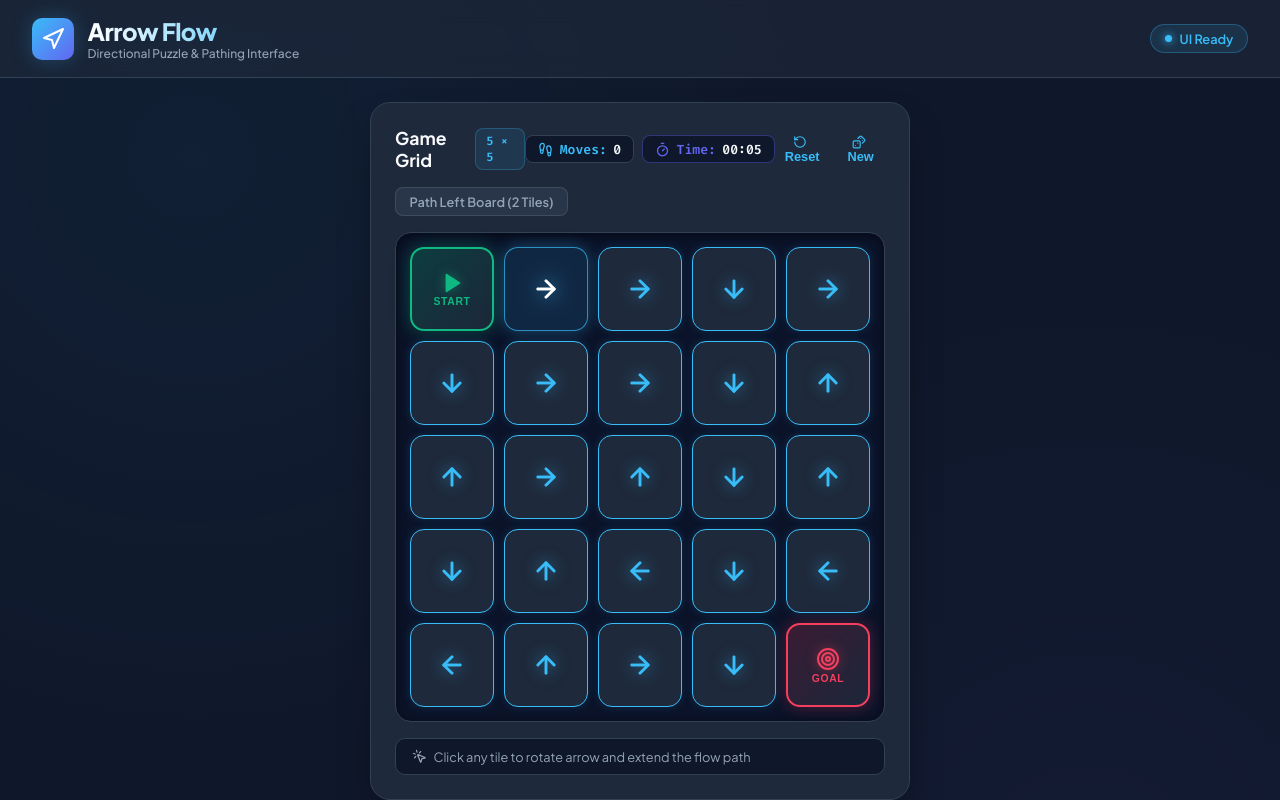
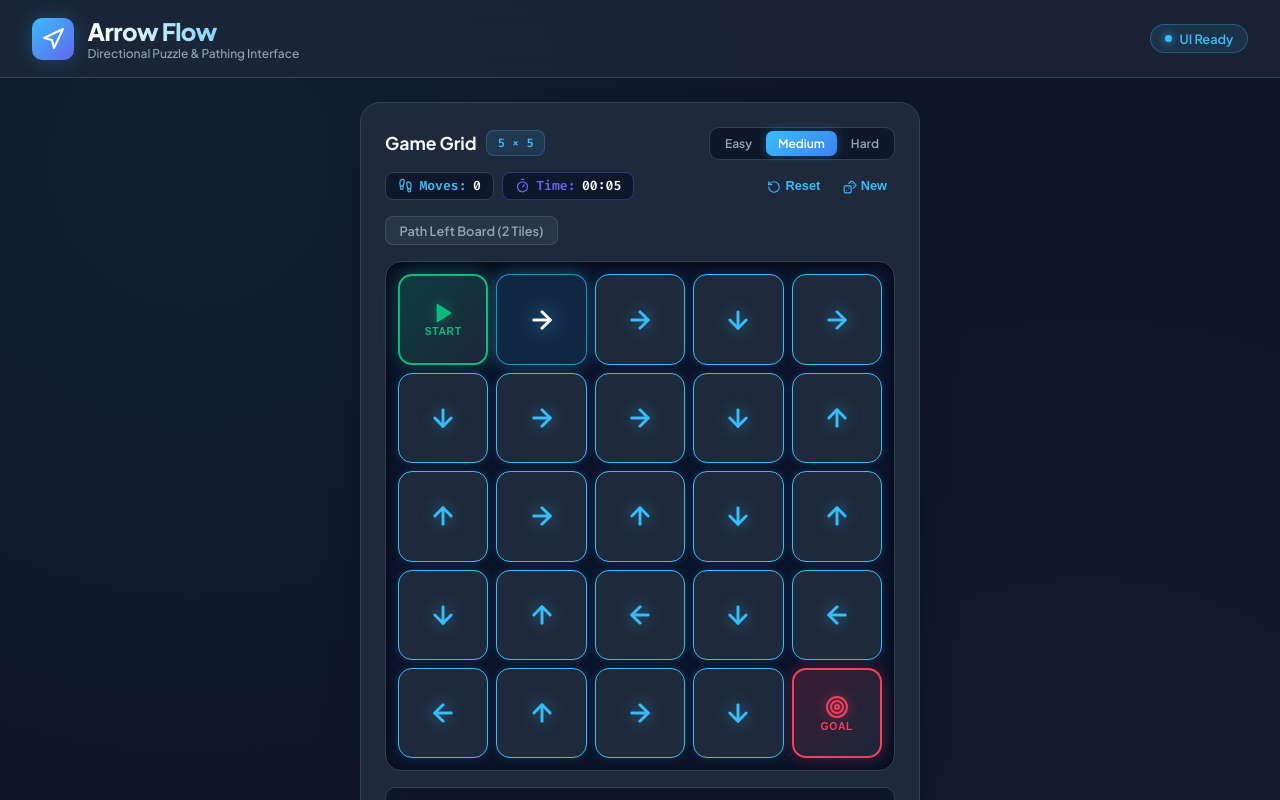
Before and after one commit to 123Devasri/ArrowFlow, a React (Vite) app: page / in a window 1280 px wide. Built offline with nearby package versions, Linux system fonts and the light colour scheme.

Commit message:
Add difficulty levels

```diff
--- a/src/App.jsx
+++ b/src/App.jsx
@@ -6,13 +6,14 @@ import './css/App.css';
 
 /**
  * Main Arrow Flow Application Component.
- * Integrates Header, 5x5 GameBoard, and ControlPanel with timer toggle settings.
+ * Integrates Header, GameBoard (Easy, Medium, Hard), and ControlPanel.
  */
 export default function App() {
   const [moveCount, setMoveCount] = useState(0);
   const [elapsedSeconds, setElapsedSeconds] = useState(0);
   const [isTimerEnabled, setIsTimerEnabled] = useState(true);
   const [gameStatus, setGameStatus] = useState('IDLE');
+  const [difficultyLabel, setDifficultyLabel] = useState('Medium');
 
   const handleToggleTimer = () => {
     setIsTimerEnabled((prev) => !prev);
@@ -28,12 +29,14 @@ export default function App() {
           onMoveCountChange={setMoveCount}
           onElapsedTimeChange={setElapsedSeconds}
           onGameStatusChange={setGameStatus}
+          onDifficultyChange={setDifficultyLabel}
         />
         <ControlPanel
           moveCount={moveCount}
           elapsedSeconds={elapsedSeconds}
           isTimerEnabled={isTimerEnabled}
           gameStatus={gameStatus}
+          difficultyLabel={difficultyLabel}
           onToggleTimer={handleToggleTimer}
         />
       </main>
--- a/src/components/ControlPanel.jsx
+++ b/src/components/ControlPanel.jsx
@@ -4,13 +4,14 @@ import { formatTime } from '../utils/helpers';
 import '../css/ControlPanel.css';
 
 /**
- * Control toolbar component displaying live move stats, timer toggle, and status.
+ * Control toolbar component displaying live move stats, timer toggle, difficulty, and status.
  */
 export default function ControlPanel({
   moveCount = 0,
   elapsedSeconds = 0,
   isTimerEnabled = true,
   gameStatus = 'IDLE',
+  difficultyLabel = 'Medium',
   onReset,
   onToggleTimer,
 }) {
@@ -37,6 +38,11 @@ export default function ControlPanel({
         </div>
 
         <div className="stats-card-group">
+          <div className="stat-chip">
+            <span className="stat-label">Mode</span>
+            <span className="stat-value">{difficultyLabel}</span>
+          </div>
+
           <div className="stat-chip">
             <span className="stat-label">Moves</span>
             <span className="stat-value">{moveCount}</span>
--- a/src/components/GameBoard.jsx
+++ b/src/components/GameBoard.jsx
@@ -1,6 +1,6 @@
 import React, { useState, useMemo, useEffect, useCallback } from 'react';
 import Tile from './Tile';
-import { GRID_ROWS, GRID_COLS } from '../utils/constants';
+import { DIFFICULTY_LEVELS } from '../utils/constants';
 import { getNextClockwiseDirection, formatTime } from '../utils/helpers';
 import { generateSolvableGrid } from '../utils/boardGenerator';
 import { calculateFlowPath } from '../algorithms/pathfinding';
@@ -8,20 +8,28 @@ import { MousePointerClick, RotateCcw, AlertCircle, Trophy, RefreshCw, Footprint
 import '../css/GameBoard.css';
 
 /**
- * Reusable GameBoard component managing matrix state, path traversal, win detection, move counting, timer, and puzzle generation.
+ * Reusable GameBoard component managing matrix state, path traversal, win detection, move counting, timer, and difficulty options.
  */
 export default function GameBoard({
   isTimerEnabled = true,
   onMoveCountChange,
   onGameStatusChange,
   onElapsedTimeChange,
-  onRegisterNewPuzzleHandler,
+  onDifficultyChange,
 }) {
+  // Selected difficulty key state (EASY, MEDIUM, HARD)
+  const [difficultyKey, setDifficultyKey] = useState('MEDIUM');
+
+  // Active difficulty configuration
+  const diffConfig = DIFFICULTY_LEVELS[difficultyKey] || DIFFICULTY_LEVELS.MEDIUM;
+
   // Store active board tiles generated by puzzle generator
-  const [grid, setGrid] = useState(() => generateSolvableGrid(GRID_ROWS, GRID_COLS));
+  const [grid, setGrid] = useState(() =>
+    generateSolvableGrid(diffConfig.rows, diffConfig.cols, difficultyKey)
+  );
   // Store initial layout of current puzzle for Reset Board action
   const [initialGrid, setInitialGrid] = useState(grid);
-  // Simple move counter state
+  // Move counter state
   const [moveCount, setMoveCount] = useState(0);
   // Elapsed time state in seconds
   const [elapsedSeconds, setElapsedSeconds] = useState(0);
@@ -31,8 +39,8 @@ export default function GameBoard({
    * Win detection occurs when flowResult.reachedTarget is true.
    */
   const flowResult = useMemo(() => {
-    return calculateFlowPath(grid);
-  }, [grid]);
+    return calculateFlowPath(grid, { row: 0, col: 0 }, { row: diffConfig.rows - 1, col: diffConfig.cols - 1 });
+  }, [grid, diffConfig]);
 
   const isWon = flowResult.reachedTarget;
 
@@ -56,25 +64,29 @@ export default function GameBoard({
     if (onMoveCountChange) onMoveCountChange(moveCount);
     if (onGameStatusChange) onGameStatusChange(isWon ? 'SOLVED' : 'IDLE');
     if (onElapsedTimeChange) onElapsedTimeChange(elapsedSeconds);
-  }, [moveCount, isWon, elapsedSeconds, onMoveCountChange, onGameStatusChange, onElapsedTimeChange]);
+    if (onDifficultyChange) onDifficultyChange(diffConfig.label);
+  }, [moveCount, isWon, elapsedSeconds, diffConfig, onMoveCountChange, onGameStatusChange, onElapsedTimeChange, onDifficultyChange]);
 
   /**
-   * Generates a brand new solvable puzzle grid and resets counters.
+   * Generates a brand new solvable puzzle grid for the given difficulty and resets counters.
    */
-  const handleNewPuzzle = useCallback(() => {
-    const newBoard = generateSolvableGrid(GRID_ROWS, GRID_COLS);
+  const handleNewPuzzle = useCallback((targetDifficultyKey = difficultyKey) => {
+    const targetConfig = DIFFICULTY_LEVELS[targetDifficultyKey] || DIFFICULTY_LEVELS.MEDIUM;
+    const newBoard = generateSolvableGrid(targetConfig.rows, targetConfig.cols, targetDifficultyKey);
     setGrid(newBoard);
     setInitialGrid(newBoard);
     setMoveCount(0);
     setElapsedSeconds(0);
-  }, []);
+  }, [difficultyKey]);
 
-  // Register New Puzzle handler to parent if needed
-  useEffect(() => {
-    if (onRegisterNewPuzzleHandler) {
-      onRegisterNewPuzzleHandler(() => handleNewPuzzle);
-    }
-  }, [onRegisterNewPuzzleHandler, handleNewPuzzle]);
+  /**
+   * Handles difficulty selection switch (Easy, Medium, Hard).
+   */
+  const handleSelectDifficulty = (key) => {
+    if (key === difficultyKey) return;
+    setDifficultyKey(key);
+    handleNewPuzzle(key);
+  };
 
   /**
    * Click handler to rotate arrow clockwise (+90°) on regular tiles.
@@ -132,7 +144,20 @@ export default function GameBoard({
       <div className="board-header">
         <div className="board-title-group">
           <h2 className="board-title">Game Grid</h2>
-          <span className="board-badge">{GRID_ROWS} × {GRID_COLS}</span>
+          <span className="board-badge">{diffConfig.rows} × {diffConfig.cols}</span>
+        </div>
+
+        {/* Minimal Difficulty Level Selector Tabs */}
+        <div className="difficulty-selector-group" title="Select Difficulty Level">
+          {Object.values(DIFFICULTY_LEVELS).map((level) => (
+            <button
+              key={level.key}
+              className={`btn-difficulty ${difficultyKey === level.key ? 'active' : ''}`}
+              onClick={() => handleSelectDifficulty(level.key)}
+            >
+              {level.label}
+            </button>
+          ))}
         </div>
 
         {/* Move Counter & Optional Timer Displays at Top of Game */}
@@ -155,7 +180,7 @@ export default function GameBoard({
             <RotateCcw size={14} style={{ display: 'inline', marginRight: '4px', verticalAlign: 'middle' }} />
             Reset
           </button>
-          <button className="btn-text-reset" onClick={handleNewPuzzle} title="Generate new solvable puzzle">
+          <button className="btn-text-reset" onClick={() => handleNewPuzzle(difficultyKey)} title="Generate new solvable puzzle">
             <Dices size={14} style={{ display: 'inline', marginRight: '4px', verticalAlign: 'middle' }} />
             New
           </button>
@@ -172,14 +197,14 @@ export default function GameBoard({
             <div>
               <h3 className="completion-title">Flow Complete!</h3>
               <p className="completion-sub">
-                Solved in {moveCount} {moveCount === 1 ? 'move' : 'moves'}
+                [{diffConfig.label}] Solved in {moveCount} {moveCount === 1 ? 'move' : 'moves'}
                 {isTimerEnabled ? ` (${formatTime(elapsedSeconds)})` : ''}
               </p>
             </div>
           </div>
 
           {/* Clicking Play Again generates a brand new solvable puzzle board */}
-          <button className="btn-play-again" onClick={handleNewPuzzle}>
+          <button className="btn-play-again" onClick={() => handleNewPuzzle(difficultyKey)}>
             <RefreshCw size={15} />
             <span>Play Again</span>
           </button>
@@ -204,8 +229,14 @@ export default function GameBoard({
         </div>
       )}
 
-      {/* 5x5 Responsive Grid Canvas */}
-      <div className="grid-5x5-canvas">
+      {/* Dynamic Responsive Grid Canvas */}
+      <div
+        className="grid-5x5-canvas"
+        style={{
+          '--grid-cols': diffConfig.cols,
+          '--grid-rows': diffConfig.rows,
+        }}
+      >
         {grid.map((row) =>
           row.map((tile) => {
             const tileKey = `${tile.row}-${tile.col}`;
@@ -228,8 +259,8 @@ export default function GameBoard({
           <MousePointerClick size={15} />
           <span>
             {isWon
-              ? `Puzzle solved! Click "Play Again" to generate a new board`
-              : 'Click any tile to rotate arrow and extend the flow path'}
+              ? `Puzzle solved! Click "Play Again" for another ${diffConfig.label} puzzle`
+              : `${diffConfig.label} Mode: Click tiles to rotate arrows and connect Start to Goal`}
           </span>
         </div>
       </div>
--- a/src/css/GameBoard.css
+++ b/src/css/GameBoard.css
@@ -1,7 +1,7 @@
 /* Game Board Container & Grid Layout Styles */
 .game-board-container {
   width: 100%;
-  max-width: 540px;
+  max-width: 560px;
   background-color: var(--bg-card);
   border: 1px solid var(--border-color);
   border-radius: 20px;
@@ -18,6 +18,8 @@
   display: flex;
   justify-content: space-between;
   align-items: center;
+  flex-wrap: wrap;
+  gap: 0.75rem;
 }
 
 .board-title-group {
@@ -41,6 +43,40 @@
   padding: 0.25rem 0.65rem;
   border-radius: 8px;
   border: 1px solid rgba(56, 189, 248, 0.25);
+}
+
+/* Minimal Difficulty Selector Tabs */
+.difficulty-selector-group {
+  display: flex;
+  align-items: center;
+  background-color: var(--bg-dark);
+  padding: 3px;
+  border-radius: 10px;
+  border: 1px solid var(--border-color);
+  gap: 2px;
+}
+
+.btn-difficulty {
+  background: none;
+  border: none;
+  color: var(--text-secondary);
+  font-size: 0.75rem;
+  font-weight: 600;
+  padding: 0.3rem 0.75rem;
+  border-radius: 7px;
+  cursor: pointer;
+  transition: all 0.2s ease;
+  font-family: var(--font-sans);
+}
+
+.btn-difficulty:hover {
+  color: var(--text-primary);
+}
+
+.btn-difficulty.active {
+  background: linear-gradient(135deg, var(--accent-cyan), var(--accent-blue));
+  color: #ffffff;
+  box-shadow: 0 0 10px rgba(56, 189, 248, 0.3);
 }
 
 /* Header Stat Badges (Moves & Timer) */
@@ -208,7 +244,7 @@
   border: 1px solid rgba(148, 163, 184, 0.2);
 }
 
-/* 5x5 Responsive CSS Grid Canvas */
+/* Dynamic CSS Grid Canvas (Adapts to --grid-cols and --grid-rows) */
 .grid-5x5-canvas {
   width: 100%;
   aspect-ratio: 1 / 1;
@@ -216,10 +252,10 @@
   border: 1.5px solid var(--border-color);
   border-radius: 16px;
   display: grid;
-  grid-template-columns: repeat(5, 1fr);
-  grid-template-rows: repeat(5, 1fr);
-  gap: 10px;
-  padding: 14px;
+  grid-template-columns: repeat(var(--grid-cols, 5), 1fr);
+  grid-template-rows: repeat(var(--grid-rows, 5), 1fr);
+  gap: 8px;
+  padding: 12px;
   box-shadow: inset 0 2px 10px rgba(0, 0, 0, 0.5);
 }
 
--- a/src/utils/boardGenerator.js
+++ b/src/utils/boardGenerator.js
@@ -1,17 +1,13 @@
 /**
  * Arrow Flow Puzzle Generator
  *
- * Generates a guaranteed solvable puzzle board on a 5x5 grid.
- * Constructs a valid path from Start (0, 0) to Target (4, 4), scrambles
- * arrow directions, and randomizes off-path tiles.
+ * Generates guaranteed solvable puzzle boards across Easy (4x4), Medium (5x5),
+ * and Hard (6x6) difficulties with tuned path complexities.
  */
 
-import { GRID_ROWS, GRID_COLS, DIRECTIONS, DIRECTION_CYCLE, DIRECTION_ROTATION } from './constants';
+import { GRID_ROWS, GRID_COLS, DIRECTIONS, DIRECTION_ROTATION, DIFFICULTY_LEVELS } from './constants';
 import { isValidCoordinate } from './helpers';
 
-/**
- * Direction vectors for neighbor exploration
- */
 const DIRECTION_KEYS = [DIRECTIONS.UP, DIRECTIONS.RIGHT, DIRECTIONS.DOWN, DIRECTIONS.LEFT];
 const DIRECTION_OFFSETS = {
   [DIRECTIONS.UP]: { r: -1, c: 0 },
@@ -20,31 +16,28 @@ const DIRECTION_OFFSETS = {
   [DIRECTIONS.LEFT]: { r: 0, c: -1 },
 };
 
-/**
- * Generates a random integer between min and max inclusive.
- */
 function getRandomInt(min, max) {
   return Math.floor(Math.random() * (max - min + 1)) + min;
 }
 
-/**
- * Picks a random element from an array.
- */
 function getRandomElement(arr) {
   return arr[Math.floor(Math.random() * arr.length)];
 }
 
 /**
- * Generates a random valid path from start to target using a random walk biased towards target.
+ * Generates a random solution path tailored to difficulty complexity.
  */
-function generateRandomSolutionPath(rows, cols, startPos, targetPos) {
+function generateRandomSolutionPath(rows, cols, startPos, targetPos, difficultyKey = 'MEDIUM') {
   const path = [startPos];
   const visited = new Set([`${startPos.row}-${startPos.col}`]);
   let current = startPos;
 
-  // Max steps limit to avoid infinite loops
   const maxSteps = rows * cols * 2;
   let steps = 0;
+
+  // Set bias factor based on difficulty (higher = more direct, lower = more winding)
+  const isEasy = difficultyKey === 'EASY';
+  const isHard = difficultyKey === 'HARD';
 
   while (
     (current.row !== targetPos.row || current.col !== targetPos.col) &&
@@ -53,7 +46,6 @@ function generateRandomSolutionPath(rows, cols, startPos, targetPos) {
     steps++;
     const neighbors = [];
 
-    // Find valid unvisited neighbor coordinates
     for (const dir of DIRECTION_KEYS) {
       const offset = DIRECTION_OFFSETS[dir];
       const nr = current.row + offset.r;
@@ -61,13 +53,11 @@ function generateRandomSolutionPath(rows, cols, startPos, targetPos) {
       const key = `${nr}-${nc}`;
 
       if (isValidCoordinate(nr, nc, rows, cols) && !visited.has(key)) {
-        // Calculate Manhattan distance to target to bias movement towards goal
         const dist = Math.abs(nr - targetPos.row) + Math.abs(nc - targetPos.col);
         neighbors.push({ row: nr, col: nc, dir, dist });
       }
     }
 
-    // If trapped with no unvisited neighbors, backtrack or force movement towards target
     if (neighbors.length === 0) {
       // Force step towards target ignoring visited
       const dr = Math.sign(targetPos.row - current.row);
@@ -93,10 +83,22 @@ function generateRandomSolutionPath(rows, cols, startPos, targetPos) {
       continue;
     }
 
-    // Sort neighbors by distance to goal with random variation
-    neighbors.sort((a, b) => a.dist - b.dist + (Math.random() - 0.5));
+    // Sort neighbors based on difficulty
+    if (isEasy) {
+      // Easy: Always prefer neighbor closest to target (direct simple paths)
+      neighbors.sort((a, b) => a.dist - b.dist);
+    } else if (isHard) {
+      // Hard: Allow winding detours with 50% probability
+      if (Math.random() < 0.5 && neighbors.length > 1) {
+        neighbors.sort((a, b) => b.dist - a.dist);
+      } else {
+        neighbors.sort((a, b) => a.dist - b.dist + (Math.random() - 0.5));
+      }
+    } else {
+      // Medium: Balanced path sorting
+      neighbors.sort((a, b) => a.dist - b.dist + (Math.random() - 0.5));
+    }
 
-    // Select next step
     const nextStep = neighbors[0];
     current = { row: nextStep.row, col: nextStep.col };
     path.push(current);
@@ -107,18 +109,23 @@ function generateRandomSolutionPath(rows, cols, startPos, targetPos) {
 }
 
 /**
- * Generates a complete 5x5 solvable grid matrix.
+ * Generates a complete solvable grid matrix based on difficulty setting.
  *
- * @param {number} rows Number of grid rows (default 5)
- * @param {number} cols Number of grid columns (default 5)
+ * @param {number} rows Number of grid rows
+ * @param {number} cols Number of grid columns
+ * @param {string} difficultyKey 'EASY', 'MEDIUM', or 'HARD'
  * @returns {Array<Array<Object>>} 2D array of initialized tile objects
  */
-export function generateSolvableGrid(rows = GRID_ROWS, cols = GRID_COLS) {
+export function generateSolvableGrid(
+  rows = GRID_ROWS,
+  cols = GRID_COLS,
+  difficultyKey = 'MEDIUM'
+) {
   const startPos = { row: 0, col: 0 };
   const targetPos = { row: rows - 1, col: cols - 1 };
 
   // 1. Generate a valid solution path sequence
-  const solutionPath = generateRandomSolutionPath(rows, cols, startPos, targetPos);
+  const solutionPath = generateRandomSolutionPath(rows, cols, startPos, targetPos, difficultyKey);
 
   // Map solution path steps to correct solution directions
   const solutionDirections = new Map();
@@ -148,18 +155,15 @@ export function generateSolvableGrid(rows = GRID_ROWS, cols = GRID_COLS) {
       let rotationDegrees = 0;
 
       if (isStart) {
-        // Start tile points along the solution path direction
         initialArrow = solutionDirections.get(key) || DIRECTIONS.RIGHT;
         rotationDegrees = DIRECTION_ROTATION[initialArrow] || 0;
       } else if (isTarget) {
         initialArrow = null;
         rotationDegrees = 0;
       } else {
-        // Regular tile: assign random initial direction
         const randomDir = getRandomElement(DIRECTION_KEYS);
         initialArrow = randomDir;
 
-        // Scramble initial direction randomly
         const randomRotations = getRandomInt(0, 3);
         rotationDegrees = (DIRECTION_ROTATION[randomDir] + randomRotations * 90) % 360;
       }
--- a/src/utils/constants.js
+++ b/src/utils/constants.js
@@ -1,9 +1,34 @@
 /**
  * Arrow Flow Constants
- * Beginners-friendly configuration file for grid sizes, directions, and game states.
+ * Beginners-friendly configuration file for grid sizes, directions, game states, and difficulties.
  */
 
-// 5x5 Grid Dimensions
+// Difficulty Configurations
+export const DIFFICULTY_LEVELS = {
+  EASY: {
+    key: 'EASY',
+    label: 'Easy',
+    rows: 4,
+    cols: 4,
+    description: '4×4 board with simple direct paths',
+  },
+  MEDIUM: {
+    key: 'MEDIUM',
+    label: 'Medium',
+    rows: 5,
+    cols: 5,
+    description: '5×5 board with balanced paths & misleading arrows',
+  },
+  HARD: {
+    key: 'HARD',
+    label: 'Hard',
+    rows: 6,
+    cols: 6,
+    description: '6×6 board with complex winding paths',
+  },
+};
+
+// Default Grid Dimensions (Medium fallback)
 export const GRID_ROWS = 5;
 export const GRID_COLS = 5;
 
```
